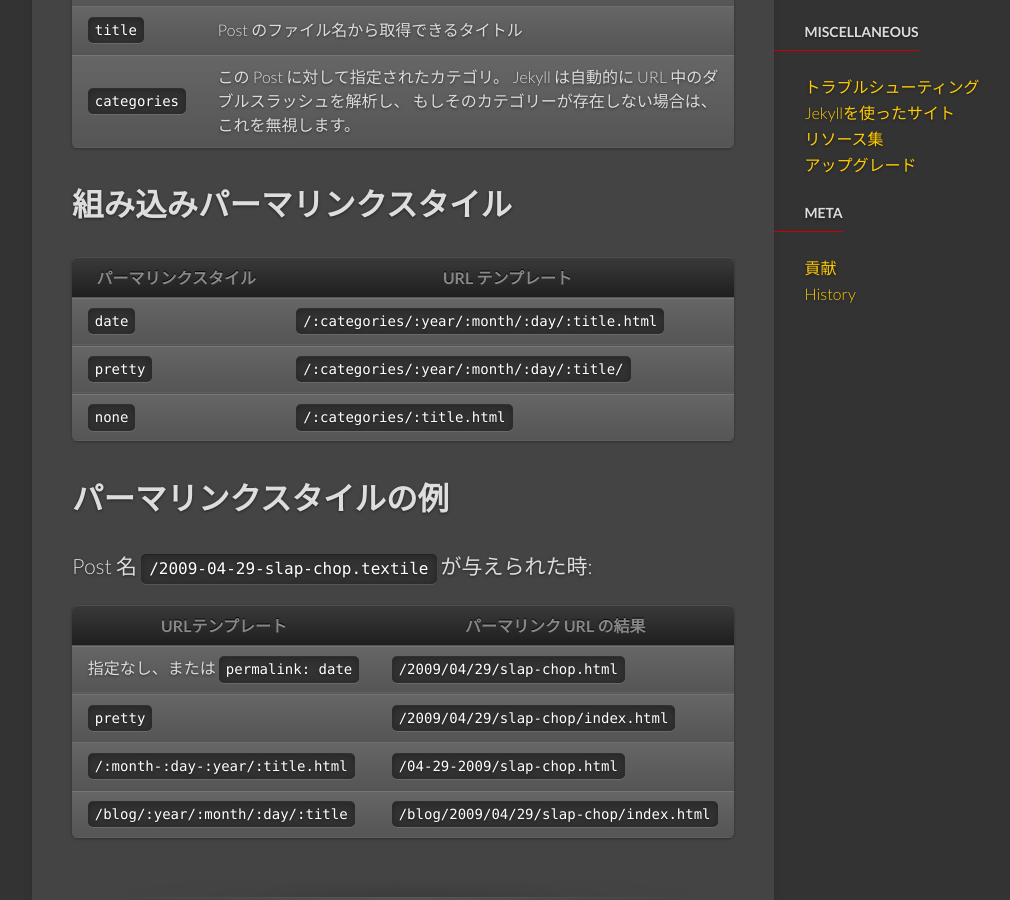
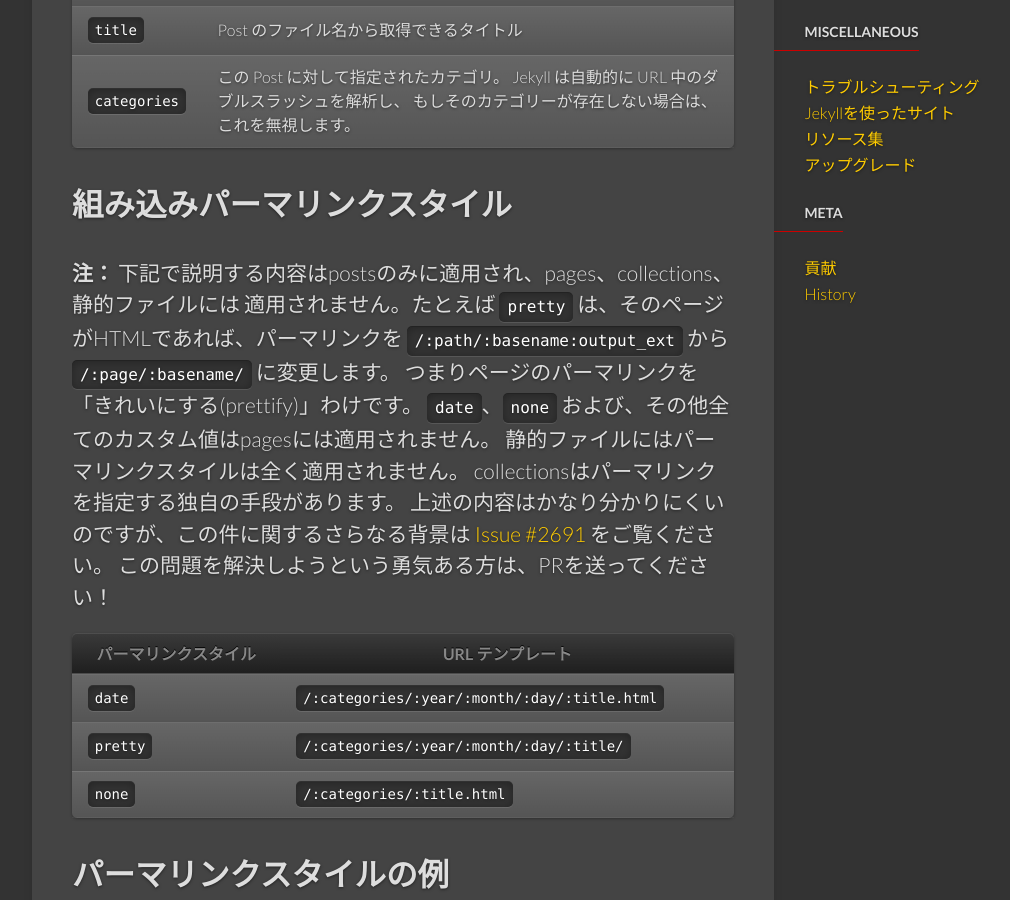
Before and after one commit to jekyllrb-ja/jekyllrb-ja.github.io, a Jekyll site: the page built from _docs/permalinks.md, in a window 1280 px wide and 900 px high, scrolled down 1023 px. Shown: the whole window, without its empty margins (139-1149 px from the left). Built offline with Jekyll 4.4.1, drawn with Linux system fonts in a browser that asks for light colours; nearby versions of some CDN libraries; comment, search, counter and statistics services are not loaded.

Commit message:
permalinks.mdを本家に追従

```diff
--- a/_docs/permalinks.md
+++ b/_docs/permalinks.md
@@ -219,6 +219,29 @@ permalink is defined as `/:categories/:year/:month/:day/:title.html`.
 ## Built-in permalink styles
 -->
 
+**注：** 下記で説明する内容はpostsのみに適用され、pages、collections、静的ファイルには
+適用されません。たとえば `pretty` は、そのページがHTMLであれば、パーマリンクを
+`/:path/:basename:output_ext` から `/:page/:basename/` に変更します。
+つまりページのパーマリンクを「きれいにする(prettify)」わけです。
+`date`、`none` および、その他全てのカスタム値はpagesには適用されません。
+静的ファイルにはパーマリンクスタイルは全く適用されません。
+collectionsはパーマリンクを指定する独自の手段があります。
+上述の内容はかなり分かりにくいのですが、この件に関するさらなる背景は
+[Issue #2691](https://github.com/jekyll/jekyll/issues/2691) をご覧ください。
+この問題を解決しようという勇気ある方は、PRを送ってください！
+
+<!--original
+**Note:** these may only apply to posts, not to pages, collections or
+static files. For example, `pretty` changes page permalinks from
+`/:path/:basename:output_ext` to `/:page/:basename/` if the page is HTML,
+thus "prettyifying" the page permalink. The `date`, `none`, and all custom
+values do not apply to pages. No permalink style applies to static files,
+and collections have their own means of specifying permalinks. It's all
+rather confusing but check out [Issue #2691](https://github.com/jekyll/jekyll/issues/2691)
+for more background on the subject, and submit a PR if you're adventurous
+enough to fix it all!
+-->
+
 <div class="mobile-side-scroller">
 <table>
   <thead>
```
Also changed, not shown: other parts of _docs/permalinks.md (+1 -1 lines).
